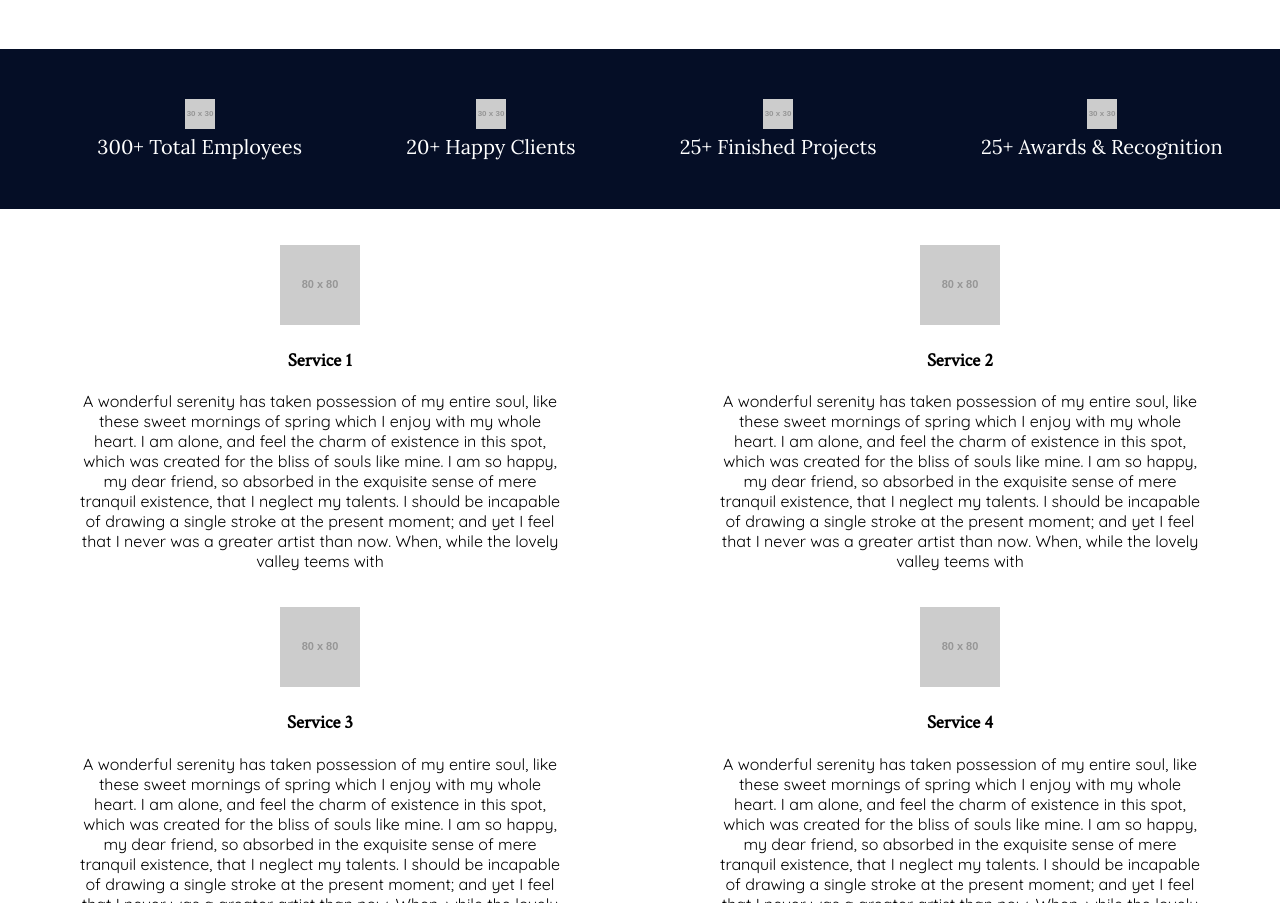
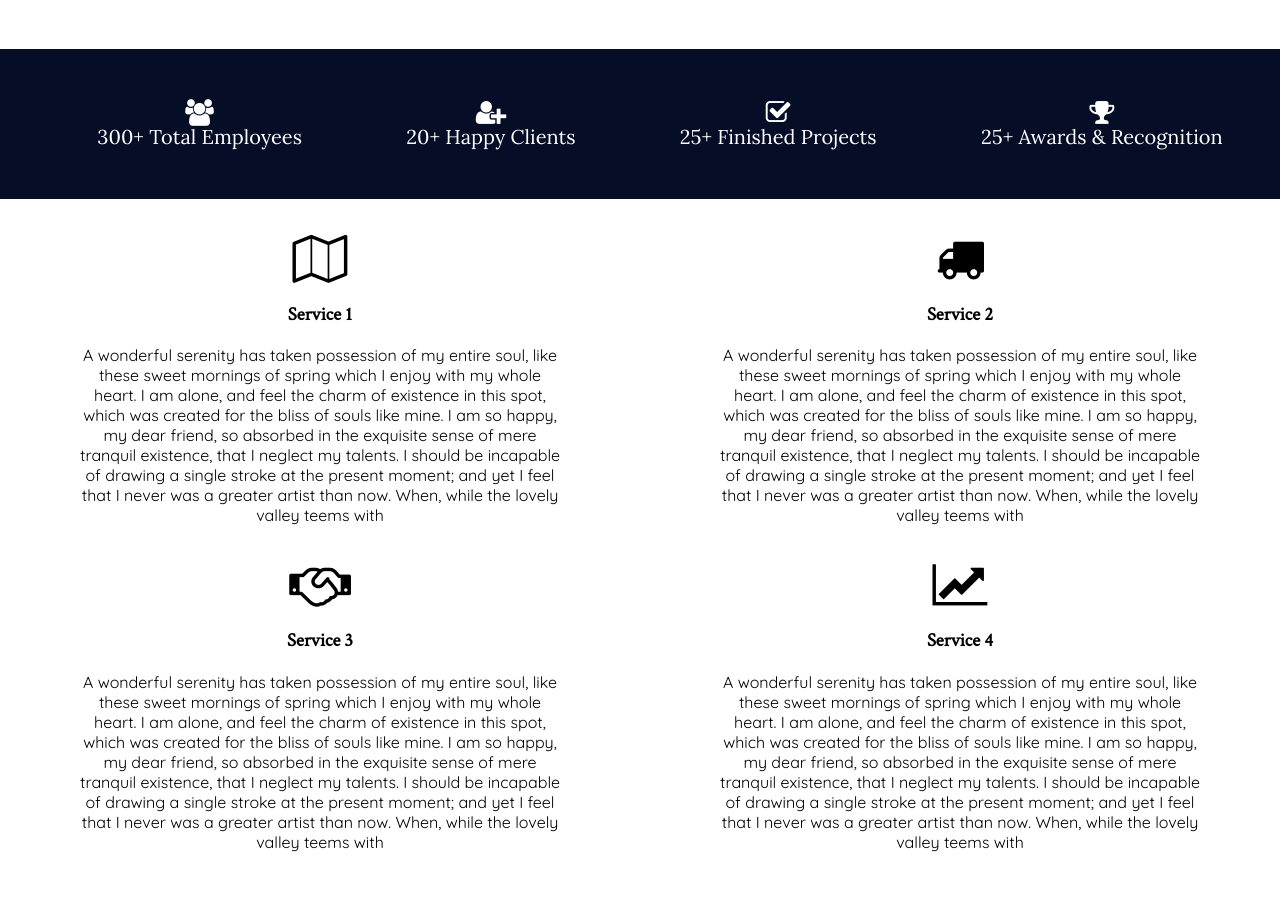
Before and after one commit to evelinedewi/evelinedewi.github.io, a plain HTML site: page index.html in a window 1280 px wide. Shown: the part 1314-2217 px from the top of the page. Drawn offline with nearby package versions, Linux system fonts and the light colour scheme; placeholder pictures from the web are drawn by us.

Commit message:
html added fa icons

```diff
--- a/index.html
+++ b/index.html
@@ -11,6 +11,8 @@
     <link rel="shortcut icon" href="favicon.ico" type="image/x-icon" />
 
     <link href="https://fonts.googleapis.com/css?family=Crimson+Text|Lora|Playfair+Display|Quicksand" rel="stylesheet">
+
+    <link rel="stylesheet" href="https://maxcdn.bootstrapcdn.com/font-awesome/4.7.0/css/font-awesome.min.css">
 
     <link rel="stylesheet" href="css/normalize.css">
     <link rel="stylesheet" href="css/main.css">
@@ -57,16 +59,16 @@
 
   <section id="statistics">
     <ul>
-      <li><a href="http://placehold.it"><img src="http://placehold.it/30x30"></a><br>
+      <li><i class="fa fa-users fa-lg" aria-hidden="true"></i><br>
           <span class="counter">300</span>+ Total Employees
       </li>
-      <li><a href="http://placehold.it"><img src="http://placehold.it/30x30"></a><br>
+      <li><i class="fa fa-user-plus fa-lg" aria-hidden="true"></i><br>
           <span class="counter">20</span>+ Happy Clients
       </li>
-      <li><a href="http://placehold.it"><img src="http://placehold.it/30x30"></a><br>
+      <li><i class="fa fa-check-square-o fa-lg" aria-hidden="true"></i><br>
           <span class="counter">25</span>+ Finished Projects
       </li>
-      <li><a href="http://placehold.it"><img src="http://placehold.it/30x30"></a><br>
+      <li><i class="fa fa-trophy fa-lg" aria-hidden="true"></i><br>
           <span class="counter">25</span>+ Awards & Recognition
       </li>
     </ul>
@@ -74,25 +76,25 @@
 
   <article class="service-container" id="service">
     <div class="service-wrap">
-      <a href="http://placehold.it"><img src="http://placehold.it/80x80"></a>
+      <i class="fa fa-map-o fa-3x" aria-hidden="true"></i>
       <h3>Service 1</h3>
       <p>A wonderful serenity has taken possession of my entire soul, like these sweet mornings of spring which I enjoy with my whole heart. I am alone, and feel the charm of existence in this spot, which was created for the bliss of souls like mine. I am so happy, my dear friend, so absorbed in the exquisite sense of mere tranquil existence, that I neglect my talents. I should be incapable of drawing a single stroke at the present moment; and yet I feel that I never was a greater artist than now. When, while the lovely valley teems with</p>
     </div>
 
     <div class="service-wrap">
-      <a href="http://placehold.it"><img src="http://placehold.it/80x80"></a>
+      <i class="fa fa-truck fa-3x" aria-hidden="true"></i>
       <h3>Service 2</h3>
       <p>A wonderful serenity has taken possession of my entire soul, like these sweet mornings of spring which I enjoy with my whole heart. I am alone, and feel the charm of existence in this spot, which was created for the bliss of souls like mine. I am so happy, my dear friend, so absorbed in the exquisite sense of mere tranquil existence, that I neglect my talents. I should be incapable of drawing a single stroke at the present moment; and yet I feel that I never was a greater artist than now. When, while the lovely valley teems with</p>
     </div>
 
     <div class="service-wrap">
-      <a href="http://placehold.it"><img src="http://placehold.it/80x80"></a>
+      <i class="fa fa-handshake-o fa-3x" aria-hidden="true"></i>
       <h3>Service 3</h3>
       <p>A wonderful serenity has taken possession of my entire soul, like these sweet mornings of spring which I enjoy with my whole heart. I am alone, and feel the charm of existence in this spot, which was created for the bliss of souls like mine. I am so happy, my dear friend, so absorbed in the exquisite sense of mere tranquil existence, that I neglect my talents. I should be incapable of drawing a single stroke at the present moment; and yet I feel that I never was a greater artist than now. When, while the lovely valley teems with</p>
     </div>
 
     <div class="service-wrap">
-      <a href="http://placehold.it"><img src="http://placehold.it/80x80"></a>
+      <i class="fa fa-line-chart fa-3x" aria-hidden="true"></i>
       <h3>Service 4</h3>
       <p>A wonderful serenity has taken possession of my entire soul, like these sweet mornings of spring which I enjoy with my whole heart. I am alone, and feel the charm of existence in this spot, which was created for the bliss of souls like mine. I am so happy, my dear friend, so absorbed in the exquisite sense of mere tranquil existence, that I neglect my talents. I should be incapable of drawing a single stroke at the present moment; and yet I feel that I never was a greater artist than now. When, while the lovely valley teems with</p>
     </div>
```
